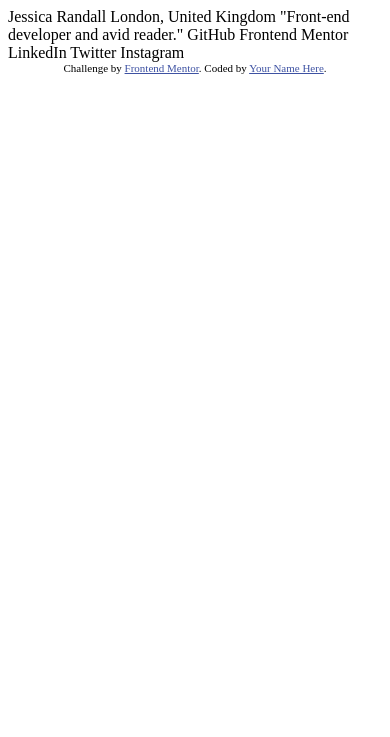
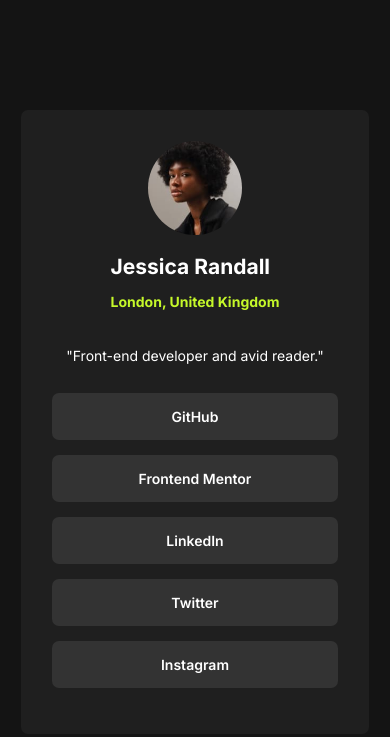
Before and after one commit to DarkPix3l/FM_Social-links-profile, a plain HTML site: page index.html in a window 390 px wide. Drawn offline with Linux system fonts and the light colour scheme.

Commit message:
card with styles and interaction and couple of media queries

```diff
--- a/index.html
+++ b/index.html
@@ -1,34 +1,61 @@
 <!DOCTYPE html>
 <html lang="en">
+
 <head>
   <meta charset="UTF-8">
-  <meta name="viewport" content="width=device-width, initial-scale=1.0"> <!-- displays site properly based on user's device -->
+  <meta name="viewport" content="width=device-width, initial-scale=1.0">
+  <!-- displays site properly based on user's device -->
+  <link rel="icon" type="image/png" sizes="32x32" href="./assets/images/favicon-32x32.png">
+  <title>Frontend Mentor | Social links profile</title>
+  <link rel="stylesheet" href="style.css">
+  <link rel="preconnect" href="https://fonts.googleapis.com">
+  <link rel="preconnect" href="https://fonts.gstatic.com" crossorigin>
+  <link
+    href="https://fonts.googleapis.com/css2?family=Inter:ital,opsz,wght@0,14..32,100..900;1,14..32,100..900&display=swap"
+    rel="stylesheet">
+</head>
 
-  <link rel="icon" type="image/png" sizes="32x32" href="./assets/images/favicon-32x32.png">
+<body>
+  <main>
+    <section id="profileCard">
+      <img src="./assets/images/avatar-jessica.jpeg" alt="Jessica Randall profile picture" class="profilePic">
+      <div class="main-infos">
+        <h1>Jessica Randall</h1>
+        <p class="location"> <strong>London, United Kingdom</strong> </p>
+      </div>
+      <p class="bio">"Front-end developer and avid reader."</p>
 
-  <title>Frontend Mentor | Social links profile</title>
+      <!-- Unsure about how to do the social buttons -->
+      <!-- searching different way to approach this:
 
-  <!-- Feel free to remove these styles or customise in your own stylesheet 👍 -->
-  <style>
-    .attribution { font-size: 11px; text-align: center; }
-    .attribution a { color: hsl(228, 45%, 44%); }
-  </style>
-</head>
-<body>
+        <form action="https://google.com">
+           <input type="submit" value="Go to Google" />
+          </form>
 
-  Jessica Randall
-  London, United Kingdom
-  "Front-end developer and avid reader."
+          with a little bit of inline js using onclick attribute
+        <input type="button" onclick="location.href='https://google.com';" value="Go to Google" />
 
-  GitHub
-  Frontend Mentor
-  LinkedIn
-  Twitter
-  Instagram
+        styling an <a> directly, adding padding and margin. <a> will become clicable for the intire surface, no need of "cursor: pointer;" and additional tweaking in js.
+        Probably the best option for this exercise.
 
-  <div class="attribution">
-    Challenge by <a href="https://www.frontendmentor.io?ref=challenge" target="_blank">Frontend Mentor</a>.
-    Coded by <a href="#">Your Name Here</a>.
-  </div>
+       -->
+
+      <nav class="social-links">
+        <a class="btn" href="#" target="_blank">GitHub</a>
+        <a class="btn" href="#" target="_blank">Frontend Mentor</a>
+        <a class="btn" href="#" target="_blank">LinkedIn</a>
+        <a class="btn" href="#" target="_blank">Twitter</a>
+        <a class="btn" href="#" target="_blank">Instagram</a>
+      </nav>
+    </section>
+
+    <footer class="attribution">
+      <p>
+        Challenge by <a href="https://www.frontendmentor.io?ref=challenge" target="_blank">Frontend Mentor</a>.
+        Coded by <a href="https://gretamacri.com" target="_blank" rel="noopener noreferrer">Greta Macrì</a></p>
+    </footer>
+  </main>
+
 </body>
+
 </html>
--- /dev/null
+++ b/style.css
@@ -0,0 +1,126 @@
+:root {
+  /* color palette */
+  --Green: hsl(75, 94%, 57%);
+  --White: hsl(0, 0%, 100%);
+  --Grey-700: hsl(0, 0%, 20%);
+  --Grey-800: hsl(0, 0%, 12%);
+  --Grey-900: hsl(0, 0%, 8%);
+
+  /* defaut spacing */
+  --default-marging: 1rem; /* trying rem this time for scalability */
+  --default-padding: 2.2rem;
+
+  /* radius */
+  --defaul-radius: 0.5rem;
+}
+
+* {
+  margin: 0;
+  padding: 0;
+  box-sizing: border-box;
+}
+
+html {
+  font-size: 14px;
+  font-family: "Inter", sans-serif;
+}
+
+body {
+  background-color: var(--Grey-900);
+  color: var(--White);
+}
+
+main {
+  width: 100vw;
+  height: 100vh;
+  display: flex;
+  justify-content: center;
+  align-items: center;
+}
+
+a {
+  text-decoration: none;
+  color: var(--White);
+}
+
+nav {
+  width: 100%;
+}
+
+#profileCard {
+  /* width: fit-content; */
+  min-width: fit-content;
+  width: 22%;
+  padding: var(--default-padding);
+  border-radius: var(--defaul-radius);
+  display: flex;
+  flex-direction: column;
+  align-items: center;
+  background-color: var(--Grey-800);
+}
+
+.profilePic {
+  border-radius: 100%;
+  object-position: center;
+  width: 33%;
+}
+
+.main-infos {
+  margin: var(--default-marging) 0;
+  line-height: 35px;
+}
+
+.main-infos p {
+  color: var(--Green);
+  font-weight: 400;
+}
+
+.bio {
+  margin: var(--default-marging);
+}
+
+.btn {
+  display: block;
+  background-color: var(--Grey-700);
+  width: 100%;
+  padding: 15px;
+  margin: 15px 0;
+  text-align: center;
+  border-radius: var(--defaul-radius);
+  font-weight: 600;
+}
+
+.btn:hover {
+  background-color: var(--Green);
+  color: var(--Grey-900);
+}
+
+.attribution {
+  position: absolute;
+  bottom: 0;
+  font-size: 12px;
+  text-align: center;
+  height: 50px;
+  color: var(--White);
+}
+
+.attribution a {
+  color: hsl(56, 63%, 53%);
+  letter-spacing: 0.5px;
+}
+
+@media only screen and (max-width: 480px) {
+  .attribution {
+    display: none;
+  }
+}
+
+@media only screen and (max-width: 375px) {
+  #profileCard {
+    padding: 17px;
+  }
+
+  .attribution {
+    display: none;
+  }
+}
```
